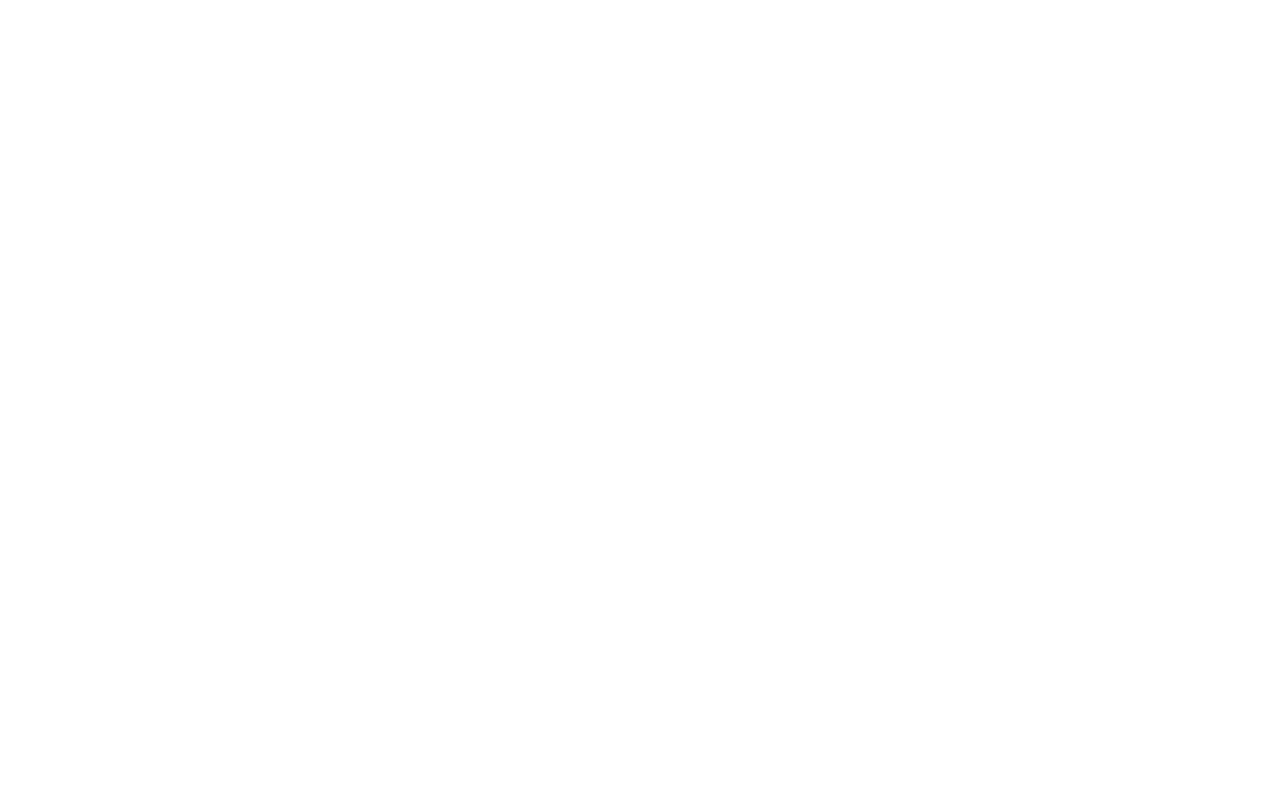
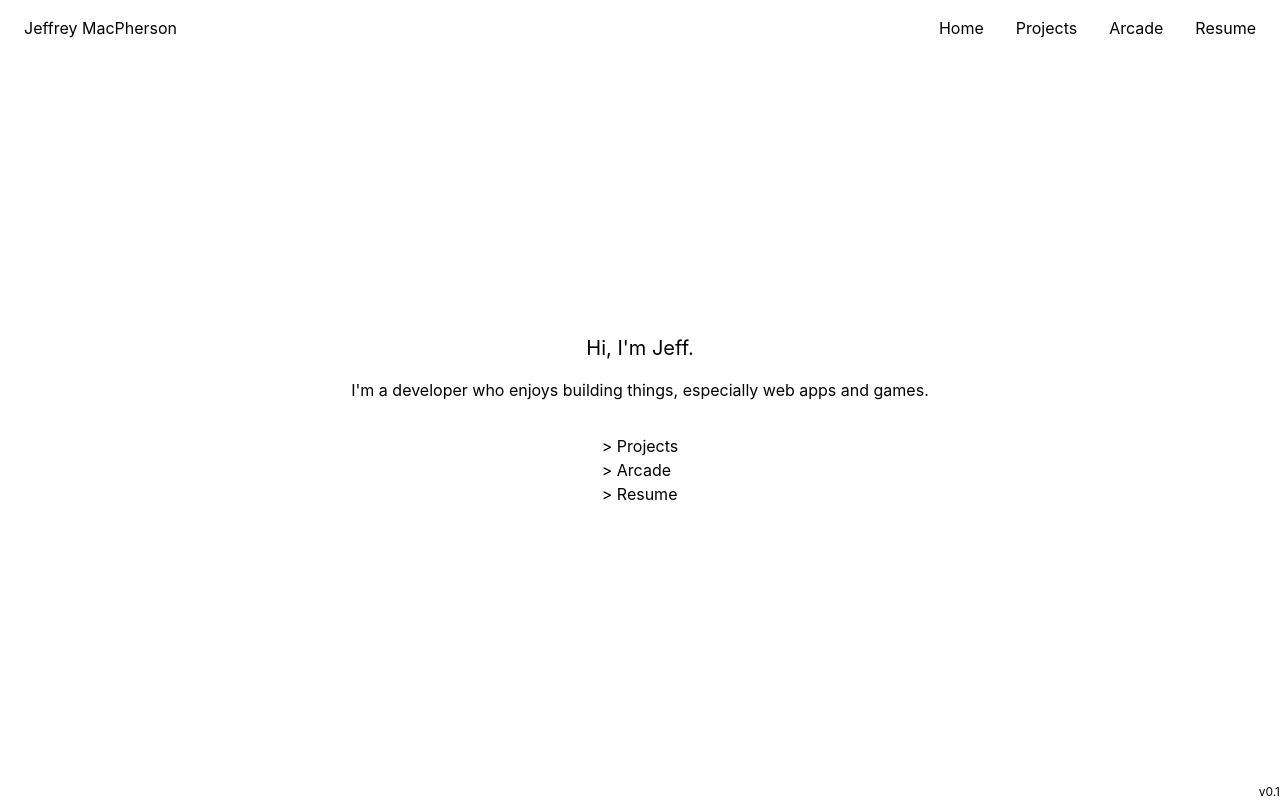
Before and after one commit to Jeffmac95/game-lab, a React (Vite) app in the folder game-lab/: page / in a window 1280 px wide. Built offline with nearby package versions, Linux system fonts and the light colour scheme.

Commit message:
first homepage

```diff
--- a/game-lab/src/App.jsx
+++ b/game-lab/src/App.jsx
@@ -1,9 +1,49 @@
-import './App.css'
 
 function App() {
 
   return (
     <>
+    <div className="flex min-h-screen flex-col">
+      <header>
+        <nav className="flex flex-row px-6 py-4">
+          <h2>Jeffrey MacPherson</h2>
+          <ul className="ml-auto flex gap-8 text-muted">
+            <li>
+              <a href="/" className="hover:text-page-text">Home</a>
+            </li>
+            <li>
+              <a href="/projects"className="hover:text-page-text">Projects</a>
+            </li>
+            <li>
+              <a href="/arcade"className="hover:text-page-text">Arcade</a>
+            </li>
+            <li>
+              <a href="/resume" className="hover:text-page-text">Resume</a>
+            </li>
+          </ul>
+        </nav>
+      </header>
+
+      <main className="flex flex-col flex-1 justify-center items-center">
+        <h1 className="text-xl">Hi, I'm Jeff.</h1>
+        <p className="mt-4 text-muted">I'm a developer who enjoys building things, especially web apps and games.</p>
+        <ul className="mt-8">
+          <li>
+            <a href="/projects" className="hover:font-bold hover:underline">&gt; Projects</a>
+          </li>
+          <li>
+            <a href="/arcade" className="hover:font-bold hover:underline">&gt; Arcade</a>
+          </li>
+          <li>
+            <a href="/resume" className="hover:font-bold hover:underline">&gt; Resume</a>
+          </li>
+        </ul>
+      </main>
+
+      <footer className="flex">
+        <span className="text-muted text-xs ml-auto">v0.1</span>
+      </footer>
+    </div>
 
     </>
   )
```
Also changed, not shown: game-lab/src/App.css (deleted).
